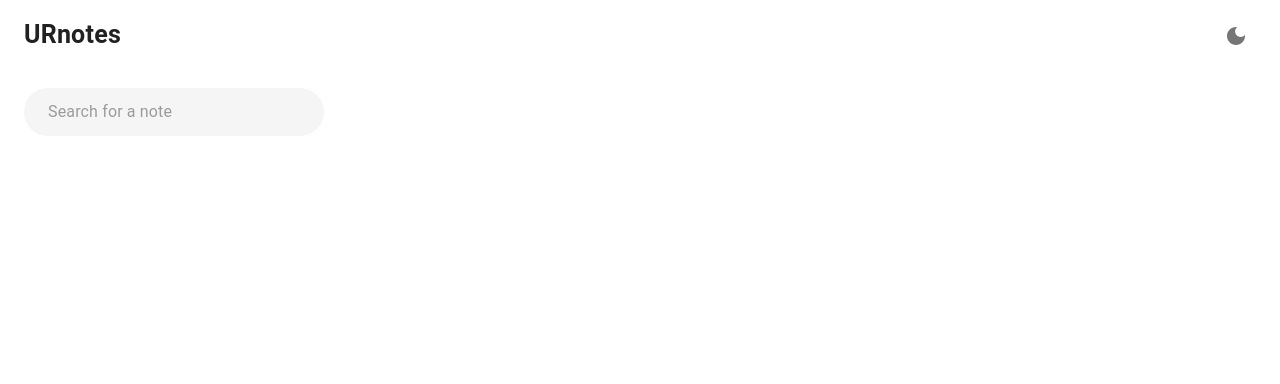
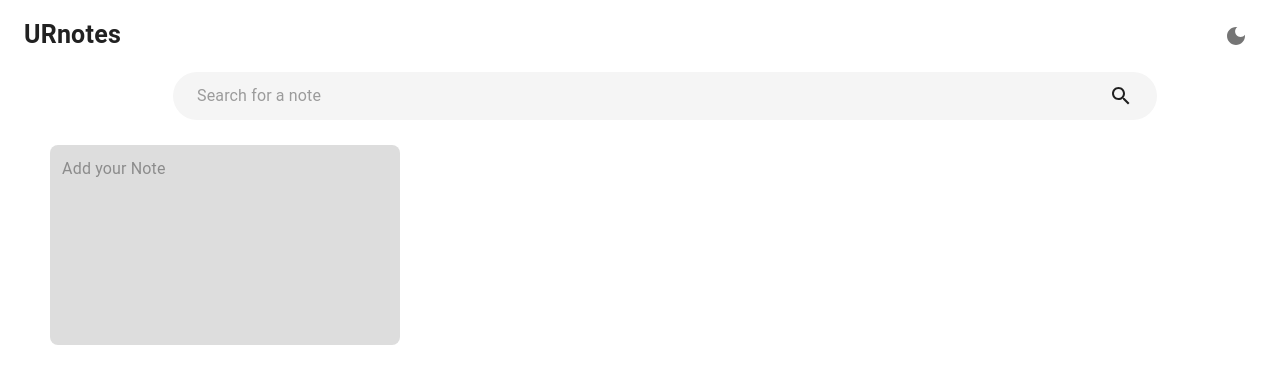
Before and after one commit to DevAbdelilah/urnotes, a Next.js app: page / in a window 1280 px wide. Shown: the top 384 px of the page. Built offline with nearby package versions, Linux system fonts and the light colour scheme.

Commit message:
add searche note and input note

```diff
--- a/src/compenents/Notes.tsx
+++ b/src/compenents/Notes.tsx
@@ -1,6 +1,6 @@
 import { InputBase, Stack, useTheme } from "@mui/material";
 import { grey } from "@mui/material/colors";
-import { useEffect } from "react";
+import SearchIcon from "@mui/icons-material/Search";
 
 function Notes() {
   const theme = useTheme();
@@ -8,14 +8,35 @@ function Notes() {
   const isDarkMode = theme.palette.mode === "dark";
 
   return (
-    <Stack p={"16px 24px"}>
+    <Stack>
+      <Stack pl={"50px"} alignItems={"center"}>
+        <Stack
+          bgcolor={isDarkMode ? grey[600] : grey[100]}
+          width={"80%"}
+          p={"8px 24px"}
+          borderRadius={"40px"}
+          direction={"row"}
+          justifyContent={"space-between"}
+          alignItems={"center"}
+        >
+          <InputBase sx={{ width: "100%" }} placeholder="Search for a note" />
+          <SearchIcon />
+        </Stack>
+      </Stack>
       <Stack
-        bgcolor={isDarkMode ? grey[600] : grey[100]}
-        maxWidth={"300px"}
-        p={"8px 24px"}
-        borderRadius={"40px"}
+        m={" 25px 50px"}
+        borderRadius={"8px"}
+        width={"350px"}
+        height={"200px"}
+        bgcolor={"#dddddd"}
       >
-        <InputBase placeholder="Search for a note" />
+        <Stack sx={{ width: "100%", height: "100%", padding: "8px" }}>
+          <InputBase
+            placeholder=" Add your Note"
+
+            // Ensure padding is included in the width
+          />
+        </Stack>
       </Stack>
     </Stack>
   );
```
